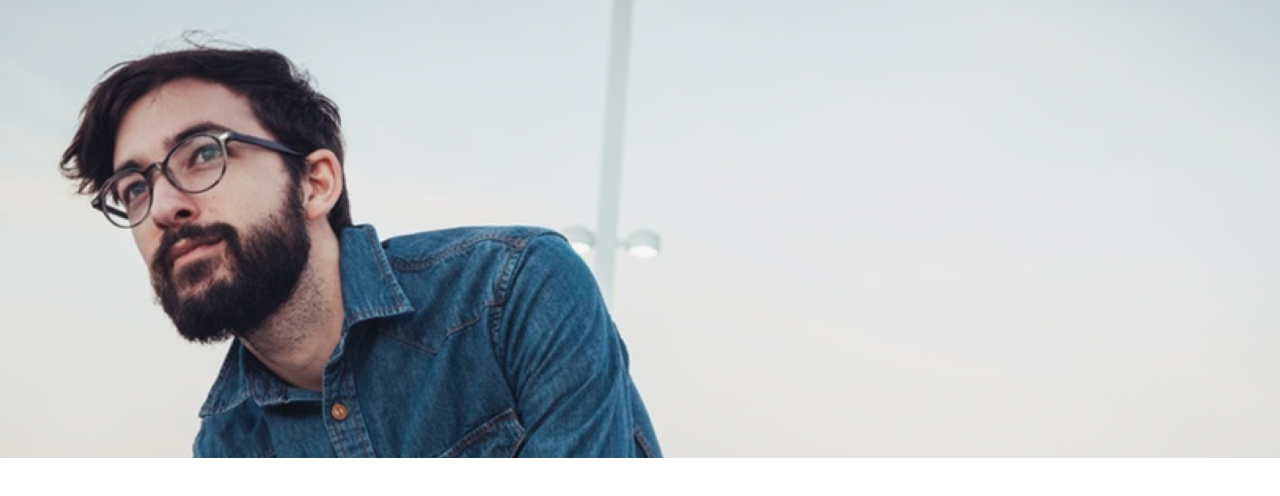
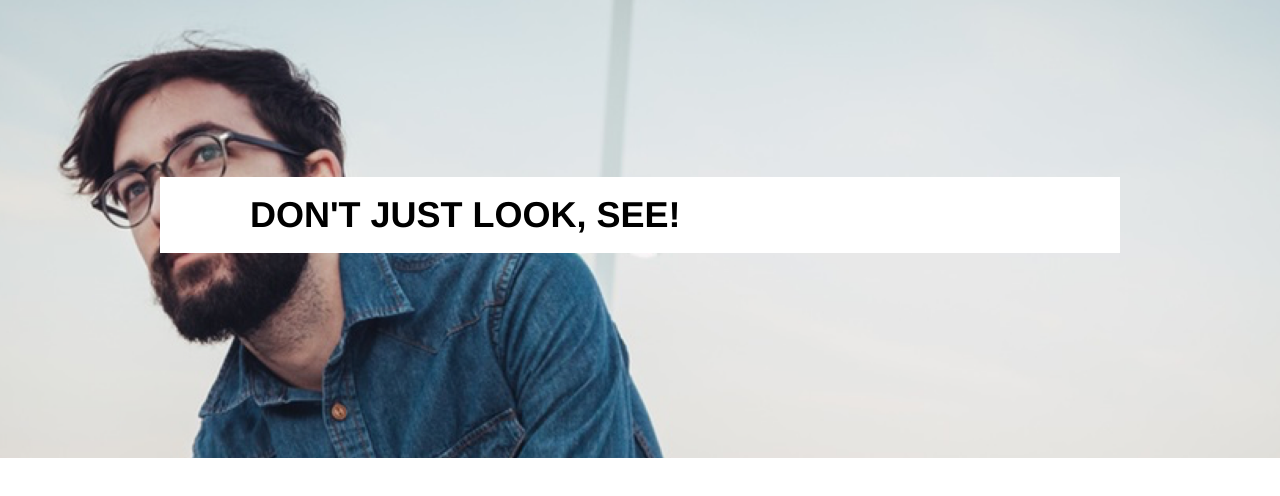
Before and after one commit to drg79/Tortoiseshell-Optics, a plain HTML site: page index.html in a window 1280 px wide. Shown: the part 82-578 px from the top of the page. Drawn offline with Linux system fonts and the light colour scheme.

Commit message:
headline box in. maybe not correctly div'd

```diff
--- a/index.html
+++ b/index.html
@@ -11,11 +11,9 @@
 
   <body>
 
-
-
-
       <div class="banner-img">
         <div class="site-container">
+          <div class="banner-container"><!--includes header box and headline box-->
             <div class="header"><!-- header includes- blue bar, logo, comapny name and nav section-->
               <div class="branding"><!-- branding includes logo and comapnay name only-->
                 <div class="company-logo">
@@ -33,6 +31,14 @@
                 </ul>
               </nav>
             </div><!-- c header-->
+
+            <div class="headline-box">
+              <div class="headline">
+                <h1>DON'T JUST LOOK, SEE!</h1>
+              </div>
+            </div><!--  c headline-box-->
+
+          </div><!-- c banner-container-->
         </div><!-- c site container-->
       </div> <!-- c banner img-->
 
--- a/resources/css/styles.css
+++ b/resources/css/styles.css
@@ -76,3 +76,21 @@ ul li {
   padding-right: 2rem;
 
 }
+
+.banner-container {
+  display: flex;
+  flex-direction: column;
+}
+
+.headline-box {
+  background-color: white;
+  display: flex;
+  margin-top: 10rem;
+  }
+
+  .headline h1 {
+    font-size: 2rem;
+    font-weight: bold;
+    line-height: 1.2rem;
+    padding: 1.5rem 5rem;
+  }
```
Lines whose indentation alone changed are shown as unchanged.
